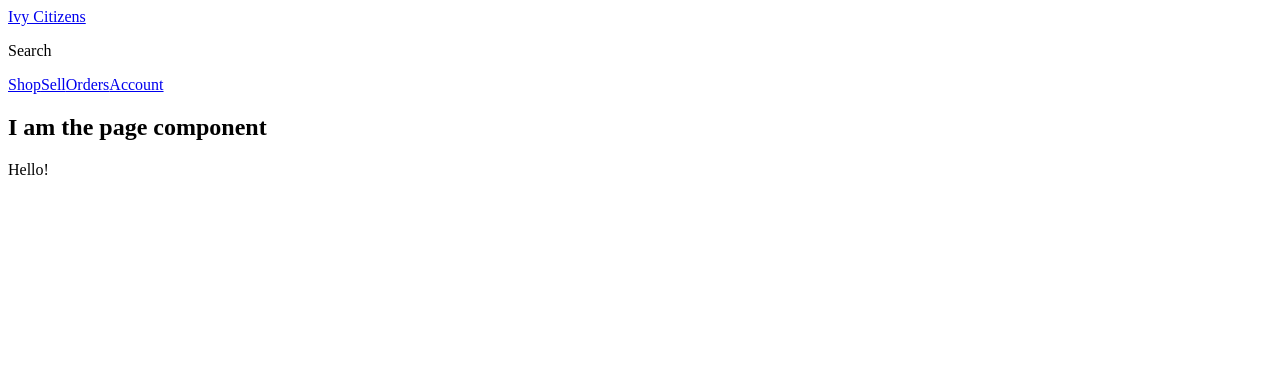
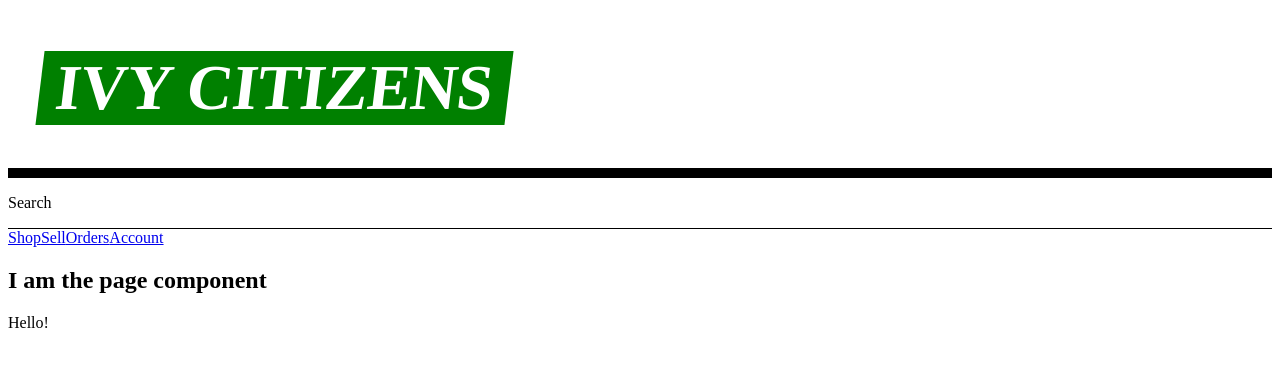
Before and after one commit to Lzm0010/ivy, a Next.js app in the folder frontend/: page / in a window 1280 px wide. Shown: the top 366 px of the page. Built offline with nearby package versions, Linux system fonts and the light colour scheme.

Commit message:
added styled components

```diff
--- a/frontend/components/Header.js
+++ b/frontend/components/Header.js
@@ -1,16 +1,49 @@
 import Link from 'next/link';
+import styled from 'styled-components';
 import Nav from './Nav';
+
+const Logo = styled.h1`
+  font-size: 4rem;
+  margin-left: 2rem;
+  position: relative;
+  z-index: 2;
+  background: green;
+  transform: skew(-7deg);
+  a {
+    color: white;
+    text-decoration: none;
+    text-transform: uppercase;
+    padding: 0.5rem 1rem;
+  }
+`;
+
+const HeaderStyles = styled.header`
+  .bar {
+    border-bottom: 10px solid var(--black, black);
+    display: grid;
+    grid-template-columns: auto 1fr;
+    justify-content: space-between;
+    align-items: center;
+  }
+  .sub-bar {
+    display: grid;
+    grid-template-columns: 1fr auto;
+    border-bottom: 1px solid var(--black, black);
+  }
+`;
 
 export default function Header() {
   return (
-    <header>
+    <HeaderStyles>
       <div className="bar">
-        <Link href="/">Ivy Citizens</Link>
+        <Logo>
+          <Link href="/">Ivy Citizens</Link>
+        </Logo>
       </div>
       <div className="sub-bar">
         <p>Search</p>
       </div>
       <Nav />
-    </header>
+    </HeaderStyles>
   );
 }
```
